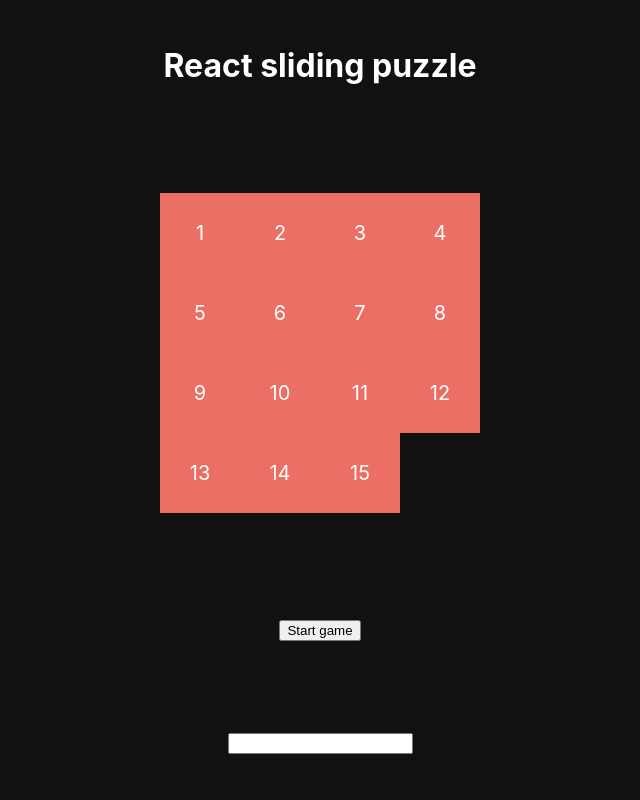
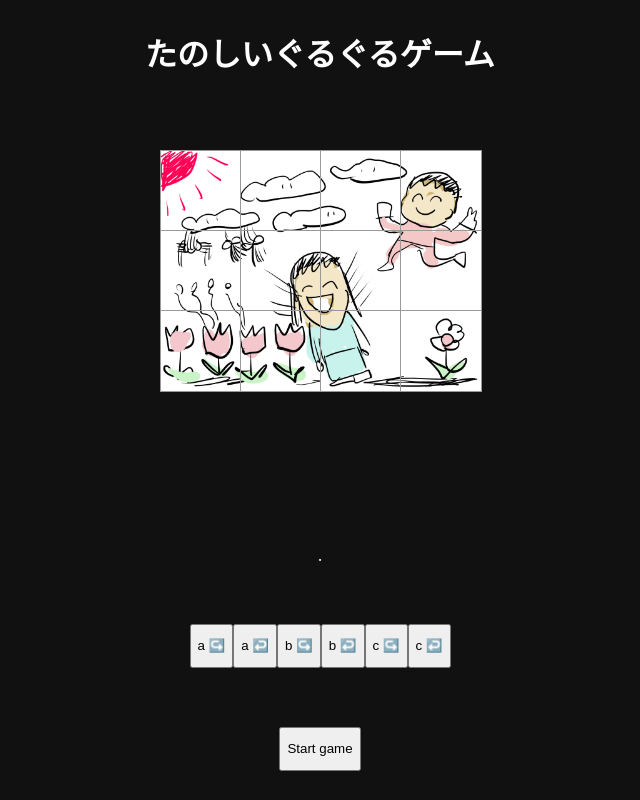
Before and after one commit to Nyoho/react-sliding-puzzle, a React (Create React App) app: page / in a window 1280 px wide. Shown: the whole page, without its empty margins (320-960 px from the left). Built offline with nearby package versions, Linux system fonts and the light colour scheme.

Commit message:
Change to guruguru game

```diff
--- a/src/App.js
+++ b/src/App.js
@@ -19,9 +19,8 @@ function App() {
 
   return (
     <div className="App">
-      <h1>React sliding puzzle</h1>
-      <Board imgUrl={imgUrl} />
-      <input value={imgUrl} onChange={handleImageChange} />
+      <h1>たのしいぐるぐるゲーム</h1>
+      <Board />
     </div>
   );
 }
--- a/src/Board.js
+++ b/src/Board.js
@@ -1,15 +1,25 @@
 import React, { useState } from "react";
 import Tile from "./Tile";
 import { TILE_COUNT, GRID_SIZE, BOARD_SIZE } from "./constants"
-import { canSwap, shuffle, swap, isSolved } from "./helpers"
+import { canSwap, shuffle_with_actions, swap, act, isSolved } from "./helpers"
 
-function Board({ imgUrl }) {
+const actions = [
+  {name: "a ↪️️", perm: [4,5,1,0]},
+  {name: "a ↩️", perm: [0,1,5,4]},
+  {name: "b ↪️️️", perm: [9,10,6,5]},
+  {name: "b ↩️", perm: [5,6,10,9]},
+  {name: "c ↪️️️", perm: [6,7,3,2]},
+  {name: "c ↩️", perm: [2,3,7,6]},
+]
+
+function Board() {
+  const imgUrl = 'image2.png';
   const [tiles, setTiles] = useState([...Array(TILE_COUNT).keys()]);
   const [isStarted, setIsStarted] = useState(false);
   console.log('is started:', isStarted)
 
   const shuffleTiles = () => {
-    const shuffledTiles = shuffle(tiles)
+    const shuffledTiles = shuffle_with_actions([...Array(TILE_COUNT).keys()], actions)
     setTiles(shuffledTiles);
   }
 
@@ -18,6 +28,18 @@ function Board({ imgUrl }) {
       const swappedTiles = swap(tiles, tileIndex, tiles.indexOf(tiles.length - 1))
       setTiles(swappedTiles)
     }
+  }
+
+  const actTiles = (action) => {
+    const actedTiles = act(tiles, action)
+    setTiles(actedTiles)
+  }
+
+  const handleActButtonClick = (actionID) => {
+    const action = actions[actionID]
+    console.log(action)
+    const actedTiles = act(tiles, action)
+    setTiles(actedTiles)
   }
 
   const handleTileClick = (index) => {
@@ -56,7 +78,13 @@ function Board({ imgUrl }) {
           />
         ))}
       </ul>
-      {hasWon && isStarted && <div>Puzzle solved 🧠 🎉</div>}
+      {hasWon && isStarted ? <>🎉🎉解けﾀ━━━(ﾟ∀ﾟ)━━━!!🎉🎉</> : <>.</>}
+      <div className="controller">
+        {actions.map(
+          (a,i) =>
+          <button onClick={() => handleActButtonClick(i)}>{a.name}️</button>
+        )}
+      </div>
       {!isStarted ?
         (<button onClick={() => handleStartClick()}>Start game</button>) :
         (<button onClick={() => handleShuffleClick()}>Restart game</button>)}
--- a/src/Tile.js
+++ b/src/Tile.js
@@ -5,7 +5,6 @@ import { TILE_COUNT, GRID_SIZE, BOARD_SIZE } from "./constants"
 
 function Tile(props) {
   const { tile, index, width, height, handleTileClick, imgUrl } = props;
-  console.log("img in tile", imgUrl)
   const { row, col } = getMatrixPosition(index);
   const visualPos = getVisualPosition(row, col, width, height);
   const tileStyle = {
@@ -14,9 +13,10 @@ function Tile(props) {
     translateX: visualPos.x,
     translateY: visualPos.y,
     backgroundImage: `url(${imgUrl})`,
-    backgroundSize: `${BOARD_SIZE * 1.25}px`,
-    backgroundPosition: `${(100 / GRID_SIZE) * (tile % GRID_SIZE)}% ${(100 / GRID_SIZE) * (Math.floor(tile / GRID_SIZE))}%`,
-
+    backgroundSize: `${BOARD_SIZE}px`,
+    backgroundPosition: `${-(BOARD_SIZE / GRID_SIZE) * (tile % GRID_SIZE)}px ${-(BOARD_SIZE / GRID_SIZE) * (Math.floor(tile / GRID_SIZE))}px`,
+    // backgroundPosition: `${(100 / GRID_SIZE) * ((tile % GRID_SIZE))}% ${(100 / TILE_COUNT * GRID_SIZE) * (1 + Math.floor(tile / GRID_SIZE))}%`,
+    border: 'solid 1px #999',
   };
   const motionStyle = {
     translateX: spring(visualPos.x),
@@ -30,11 +30,8 @@ function Tile(props) {
           style={{
             ...tileStyle,
             transform: `translate3d(${translateX}px, ${translateY}px, 0)`,
-            // Is last tile?
-            opacity: tile === TILE_COUNT - 1 ? 0 : 1,
           }}
           className="tile"
-          onClick={() => handleTileClick(index)}
         >
           {!imgUrl && `${tile + 1}`}
         </li>
--- a/src/constants.js
+++ b/src/constants.js
@@ -1,3 +1,3 @@
-export const TILE_COUNT = 16;
+export const TILE_COUNT = 12;
 export const GRID_SIZE = 4;
 export const BOARD_SIZE = 320;
--- a/src/helpers.js
+++ b/src/helpers.js
@@ -52,6 +52,19 @@ export function shuffle(tiles) {
     : shuffle(shuffledTiles);
 }
 
+export function shuffle_with_actions(tiles, actions) {
+  let shuffledTiles = tiles;
+  const n = actions.length;
+
+  for (let i=0; i < 100; i++) {
+    shuffledTiles = act(shuffledTiles, actions[Math.floor(Math.random() * n)])
+  }
+
+  return isSolvable(shuffledTiles) && !isSolved(shuffledTiles)
+    ? shuffledTiles
+    : shuffle_with_actions(shuffledTiles, actions);
+}
+
 export function canSwap(srcIndex, destIndex) {
   const { row: srcRow, col: srcCol } = getMatrixPosition(srcIndex);
   const { row: destRow, col: destCol } = getMatrixPosition(destIndex);
@@ -61,6 +74,18 @@ export function canSwap(srcIndex, destIndex) {
 export function swap(tiles, src, dest) {
   const tilesResult = [...tiles];
   [tilesResult[src], tilesResult[dest]] = [tilesResult[dest], tilesResult[src]];
+  return tilesResult;
+}
+
+export function act(tiles, action) {
+  const tilesResult = [...tiles];
+  const perm = action.perm;
+  const dest = [...perm.slice(1,perm.length),perm[0]];
+
+  for (let i=0; i < perm.length; i++) {
+    tilesResult[dest[i]] = tiles[perm[i]]
+  }
+  // [tilesResult[src], tilesResult[dest]] = [tilesResult[dest], tilesResult[src]];
   return tilesResult;
 }
 
--- a/src/index.css
+++ b/src/index.css
@@ -35,5 +35,5 @@ h1 {
   font-size: 20px;
 }
 button {
-  display: block;
+    height: 44px;
 }
```
Also changed, not shown: public/image2.png (added), 1 other file (tests, documents, lock files or other folders).
